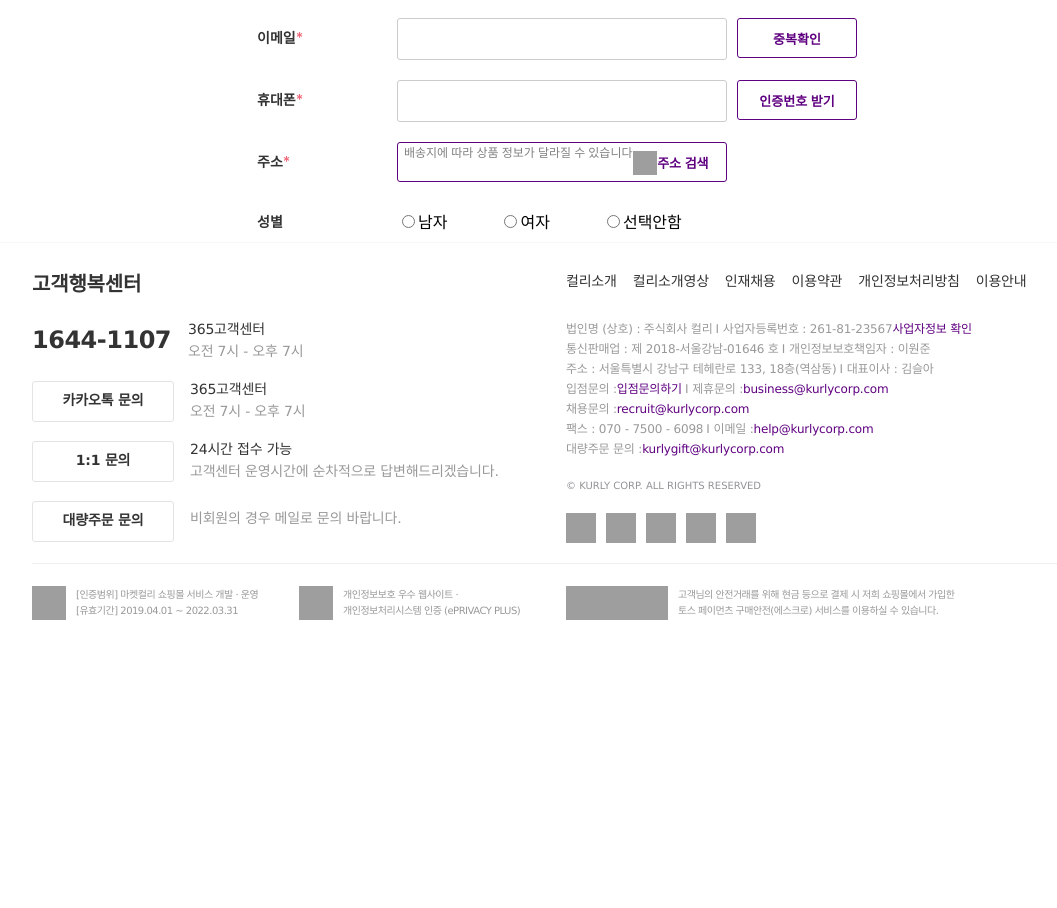
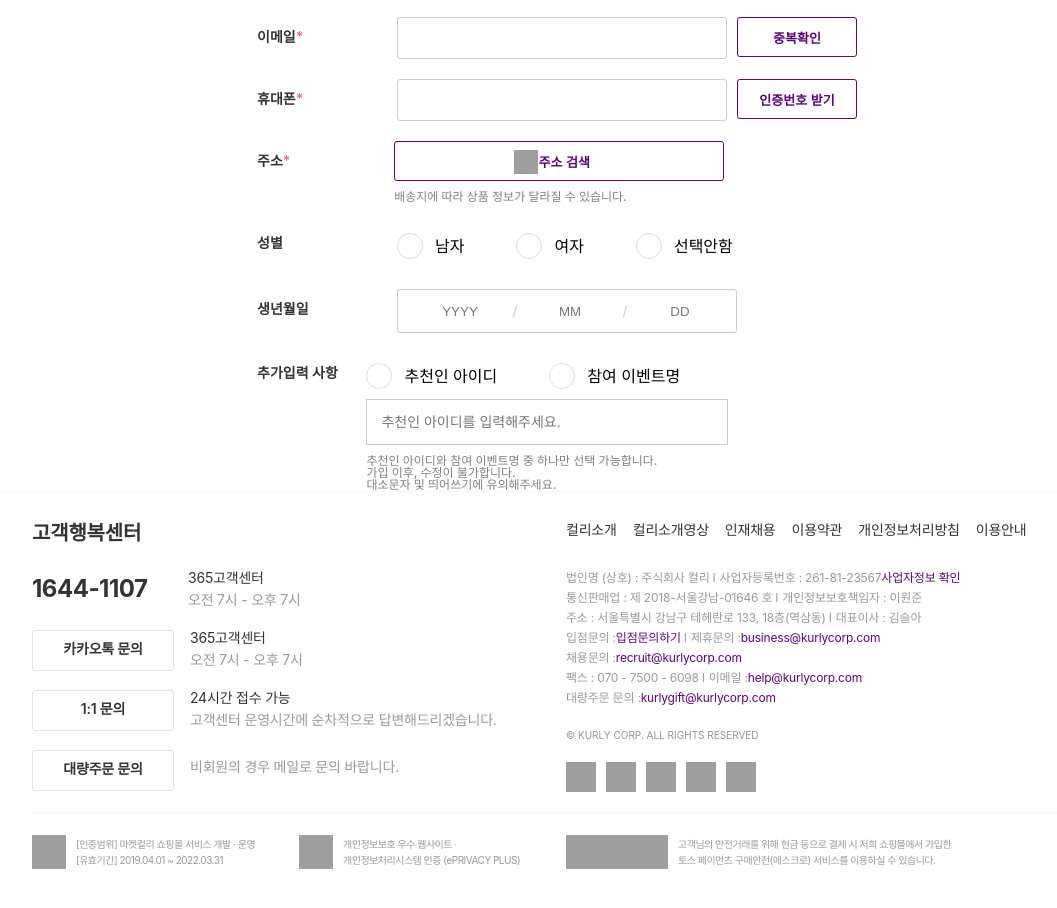
Before and after one commit to CEmmanuelP/marketkurly-clone-react, a React (Create React App) app: page /join in a window 1280 px wide. Shown: the part 584-1492 px from the top of the page, without its empty margins (83-1140 px from the left). Before the commit the page ends 1264 px from the top, so only its background shows below. Built offline with nearby package versions, Linux system fonts and the light colour scheme; grey boxes are pictures that could not be loaded.

Commit message:
hover event & join component 2

```diff
--- a/src/ReactSlickCarousel.js
+++ b/src/ReactSlickCarousel.js
@@ -6,6 +6,7 @@ import SlideItem from "./SlideItem";
 
 function SampleNextArrow(props) {
   const { className, style, onClick } = props;
+
   return (
     <div
       className={className}
@@ -48,6 +49,15 @@ function SamplePrevArrow(props) {
 }
 
 export default class CustomArrows extends Component {
+  constructor(props) {
+    super(props);
+    this.slickRef = React.createRef();
+  }
+
+  componentDidMount() {
+    console.log(this.slickRef.current);
+  }
+
   render() {
     const slide_url = [
       {
@@ -71,14 +81,18 @@ export default class CustomArrows extends Component {
     const settings = {
       dots: false,
       infinite: true,
+      speed: 500,
+      autoplay: true,
+      autoplaySpeed: 3000,
       slidesToShow: 1,
       slidesToScroll: 1,
       nextArrow: <SampleNextArrow />,
       prevArrow: <SamplePrevArrow />,
     };
+
     return (
       <div>
-                <Slider {...settings}>
+        <Slider {...settings} ref={this.slickRef}>
           {slide_url.map((url) => {
             return <SlideItem key={url.id} url={url.url} />;
           })}
--- a/src/components/login/Join.js
+++ b/src/components/login/Join.js
@@ -19,9 +19,7 @@ const Join = () => {
                   아이디<span className="ico">*</span>
                 </RowTitle>
                 <RowInput placeholder="6자 이상의 영문 혹은 영문과 숫자를 조합" />
-                                <RowButton leftMargin="10px">
-                                    중복확인
-                                </RowButton>
+                <RowButton leftMargin="10px">중복확인</RowButton>
               </RowWrapper>
               <RowWrapper>
                 <RowTitle>
@@ -46,61 +44,125 @@ const Join = () => {
                   이메일<span className="ico">*</span>
                 </RowTitle>
                 <RowInput />
-                                <RowButton leftMargin="10px">
-                                    중복확인
-                                </RowButton>
+                <RowButton leftMargin="10px">중복확인</RowButton>
               </RowWrapper>
               <RowWrapper>
                 <RowTitle>
                   휴대폰<span className="ico">*</span>
                 </RowTitle>
                 <RowInput />
-                                <RowButton leftMargin="10px">
-                                    인증번호 받기
-                                </RowButton>
+                <RowButton leftMargin="10px">인증번호 받기</RowButton>
               </RowWrapper>
               <RowWrapper>
                 <RowTitle>
                   주소<span className="ico">*</span>
                 </RowTitle>
+                <div style={{ marginLeft: "17px" }}>
                   <RowButton leftMargin="0px" width="330px">
                     <span>주소 검색</span>
+                  </RowButton>
                   <p className="txt_guide">
-                                        배송지에 따라 상품 정보가 달라질 수
-                                        있습니다.
+                    배송지에 따라 상품 정보가 달라질 수 있습니다.
                   </p>
-                                </RowButton>
+                </div>
               </RowWrapper>
               <RowWrapper>
                 <RowTitle>성별</RowTitle>
                 <div>
                   <label>
-                                        <input
-                                            type="radio"
-                                            name="sex"
-                                            value="m"
-                                        />
+                    <input type="radio" name="sex" value="m" />
                     <span className="ico"></span>
                     남자
                   </label>
                   <label>
-                                        <input
-                                            type="radio"
-                                            name="sex"
-                                            value="w"
-                                        />
+                    <input type="radio" name="sex" value="w" />
                     <span className="ico"></span>
                     여자
                   </label>
                   <label>
-                                        <input
-                                            type="radio"
-                                            name="sex"
-                                            value="n"
-                                        />
+                    <input type="radio" name="sex" value="n" />
                     <span className="ico"></span>
                     선택안함
                   </label>
+                </div>
+              </RowWrapper>
+              <RowWrapper>
+                <RowTitle>생년월일</RowTitle>
+                <div className="birth_day">
+                  <input
+                    type="text"
+                    name="birth_year"
+                    id="birth_year"
+                    pattern="[0-9]*"
+                    label="생년월일"
+                    size="4"
+                    maxLength="4"
+                    placeholder="YYYY"
+                  />
+                  <span className="bar"></span>
+                  <input
+                    type="text"
+                    name="birth[]"
+                    id="birth_month"
+                    pattern="[0-9]*"
+                    label="생년월일"
+                    size="2"
+                    maxLength="2"
+                    placeholder="MM"
+                  />
+                  <span className="bar"></span>
+                  <input
+                    type="text"
+                    name="birth[]"
+                    id="birth_day"
+                    pattern="[0-9]*"
+                    label="생년월일"
+                    size="2"
+                    maxLength="2"
+                    placeholder="DD"
+                  />
+                </div>
+              </RowWrapper>
+              <RowWrapper className="route">
+                <RowTitle>추가입력 사항</RowTitle>
+                <div>
+                  <div className="group_radio">
+                    <label>
+                      <input
+                        type="radio"
+                        name="recommend"
+                        id="recommendId"
+                        label="추천인아이디"
+                      />
+                      <span className="ico"></span>
+                      추천인 아이디
+                    </label>
+                    <label>
+                      <input
+                        type="radio"
+                        name="recommend"
+                        id="eventName"
+                        labe="참여이벤트명"
+                      />
+                      <span className="ico"></span>
+                      참여 이벤트명
+                    </label>
+                  </div>
+                  <div className="input_wrapper">
+                    <input
+                      type="text"
+                      name="recommid"
+                      class="inp"
+                      placeholder="추천인 아이디를 입력해주세요."
+                      id="recommid"
+                    />
+                    <p class="txt_guide">
+                      추천인 아이디와 참여 이벤트명 중 하나만 선택 가능합니다.{" "}
+                      <br />
+                      가입 이후, 수정이 불가합니다. <br />
+                      대소문자 및 띄어쓰기에 유의해주세요.
+                    </p>
+                  </div>
                 </div>
               </RowWrapper>
             </form>
@@ -137,12 +199,12 @@ const RowWrapper = styled.div`
   padding-top: 20px;
 
   .txt_guide {
-        font-family: noto sans;
+    display: block;
     font-weight: 500;
     color: gray;
     font-size: 12px;
     line-height: 12px;
-        margin-top: 3px;
+    margin-top: 10px;
     float: left;
   }
 
@@ -150,6 +212,93 @@ const RowWrapper = styled.div`
     display: inline-block;
     padding: 10px 52px 10px 0%;
     vertical-align: top;
+    input[type="radio"] {
+      position: absolute;
+      z-index: -1;
+      opacity: 0;
+    }
+
+    input[type="radio"] + .ico {
+      display: inline-block;
+      position: relative;
+      width: 24px;
+      height: 24px;
+      margin-right: 12px;
+      border: 1px solid #ddd;
+      background-color: #fff;
+      border-radius: 100%;
+      vertical-align: -7px;
+    }
+    input[type="radio"]:checked + .ico {
+      border: 1px solid #5f0081;
+      background-color: #5f0080;s
+    }
+
+    input[type="radio"]:checked + .ico:after {
+      content: "";
+      position: absolute;
+      left: 50%;
+      top: 50%;
+      width: 10%;
+      height: 10%;
+      width: 10px;
+      height: 10px;
+      margin: -5px 0 0 -5px;
+      border-radius: 100%;
+      background-color: #fff;
+    }
+  }
+
+  .birth_day {
+      overflow: hidden;
+      width: 320px;
+      padding-left: 18px;
+      border: 1px solid #ccc;
+      border-radius: 3px;
+
+      input[type=text] {
+          float: left;
+          width: 84px;
+          height: 40px;
+          border: 0;
+          text-align: center;
+      }
+
+      .bar {
+          float: left;
+      }
+
+      .bar:after {
+          content: "/";
+          float: left;
+          width: 22px;
+          height: 100%;
+          font-size: 14px;
+          color: #ccc;
+          line-height: 42px;
+          text-align: center;
+      }
+  }
+
+  .route .group_radio {
+      padding: 10px 0 20px
+  }
+
+  .input_wrapper {
+      display: block;
+
+      input {
+          width: 332px;
+          height: 44px;
+          padding: 0 14px;
+          border: 1px solid #ccc;
+          font-size: 14px;
+          color: #333;
+          line-height: 20px;
+          background: #fff;
+          outline: none;
+          vertical-align: top;
+      }
   }
 `;
 
@@ -164,8 +313,8 @@ const RowTitle = styled.div`
 
   .ico {
     color: #ee6a7b;
-        font-family: -apple-system, BlinkMacSystemFont, "Segoe UI", Roboto,
-            Oxygen, Ubuntu, Cantarell, "Open Sans", "Helvetica Neue", sans-serif;
+    font-family: -apple-system, BlinkMacSystemFont, "Segoe UI", Roboto, Oxygen,
+      Ubuntu, Cantarell, "Open Sans", "Helvetica Neue", sans-serif;
   }
 `;
 
--- a/src/index.css
+++ b/src/index.css
@@ -1,6 +1,6 @@
 body {
-    font-family: "Lucida Sans", "Lucida Sans Regular", "Lucida Grande",
-        "Lucida Sans Unicode", Geneva, Verdana, sans-serif;
+  font-family: -apple-system, BlinkMacSystemFont, "Segoe UI", Roboto, Oxygen,
+    Ubuntu, Cantarell, "Open Sans", "Helvetica Neue", sans-serif;
 }
 
 #header {
@@ -23,7 +23,6 @@ body {
 }
 
 #userMenu * {
-    font-family: noto sans;
   font-weight: 400;
   font-size: 10px;
   letter-spacing: -0.3px;
--- a/src/slick.css
+++ b/src/slick.css
@@ -1,6 +1,5 @@
 /* Slider */
-.slick-slider
-{
+.slick-slider {
   position: relative;
 
   display: block;
@@ -18,29 +17,34 @@
   -webkit-tap-highlight-color: transparent;
 }
 
-.slick-list
-{
+.slick-slider:hover > .slick-arrow {
+  opacity: 1;
+  transition: all 0.5s ease;
+}
+
+.slick-slider:not(hover) > .slick-arrow {
+  opacity: 0;
+  transition: all 0.5s ease;
+}
+
+.slick-list {
   position: relative;
-
   display: block;
   overflow: hidden;
 
   margin: 0;
   padding: 0;
 }
-.slick-list:focus
-{
+.slick-list:focus {
   outline: none;
 }
-.slick-list.dragging
-{
+.slick-list.dragging {
   cursor: pointer;
   cursor: hand;
 }
 
 .slick-slider .slick-track,
-.slick-slider .slick-list
-{
+.slick-slider .slick-list {
   -webkit-transform: translate3d(0, 0, 0);
   -moz-transform: translate3d(0, 0, 0);
   -ms-transform: translate3d(0, 0, 0);
@@ -48,8 +52,7 @@
   transform: translate3d(0, 0, 0);
 }
 
-.slick-track
-{
+.slick-track {
   position: relative;
   top: 0;
   left: 0;
@@ -59,55 +62,44 @@
   margin-right: auto;
 }
 .slick-track:before,
-.slick-track:after
-{
+.slick-track:after {
   display: table;
 
-    content: '';
+  content: "";
 }
-.slick-track:after
-{
+.slick-track:after {
   clear: both;
 }
-.slick-loading .slick-track
-{
+.slick-loading .slick-track {
   visibility: hidden;
 }
 
-.slick-slide
-{
+.slick-slide {
   display: none;
   float: left;
 
   height: 100%;
   min-height: 1px;
 }
-[dir='rtl'] .slick-slide
-{
+[dir="rtl"] .slick-slide {
   float: right;
 }
-.slick-slide img
-{
+.slick-slide img {
   display: block;
 }
-.slick-slide.slick-loading img
-{
+.slick-slide.slick-loading img {
   display: none;
 }
-.slick-slide.dragging img
-{
+.slick-slide.dragging img {
   pointer-events: none;
 }
-.slick-initialized .slick-slide
-{
+.slick-initialized .slick-slide {
   display: block;
 }
-.slick-loading .slick-slide
-{
+.slick-loading .slick-slide {
   visibility: hidden;
 }
-.slick-vertical .slick-slide
-{
+.slick-vertical .slick-slide {
   display: block;
 
   height: auto;
```
Also changed, not shown: src/components/cart/CartItem.js (added, +92 -0 lines), src/slick-theme.css, 1 other file (tests, documents, lock files or other folders). Lines whose indentation alone changed are shown as unchanged.
